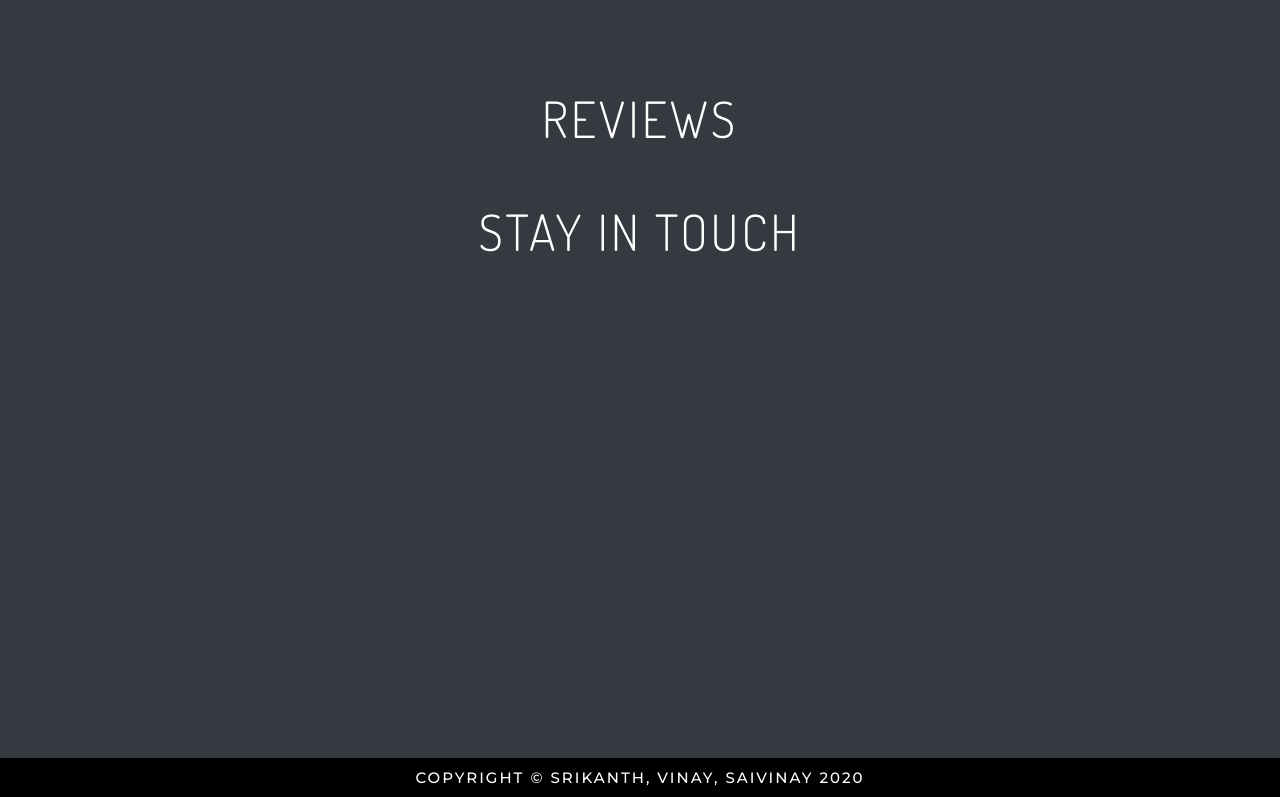
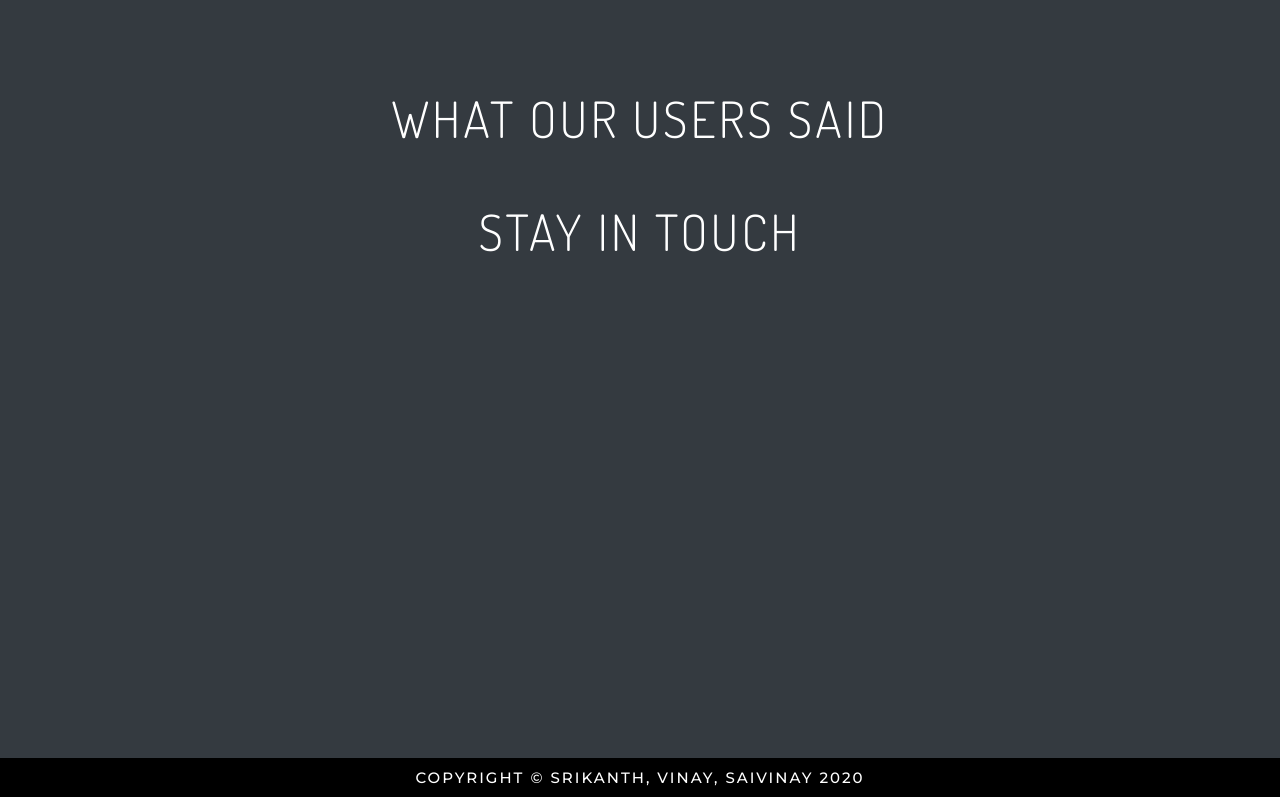
Before and after one commit to skbol/loop, a plain HTML site: page index.html in a window 1280 px wide. Shown: the part 2806-3603 px from the top of the page. Drawn offline with Linux system fonts and the light colour scheme.

Commit message:
commit temp

```diff
--- a/index.html
+++ b/index.html
@@ -120,7 +120,7 @@
     </div>
 
     <div class="footer">
-        <h1>Reviews</h1>
+        <h1>What Our Users Said</h1>
         <h1>Stay in Touch</h1>
 
         <div class="copyright">
```
